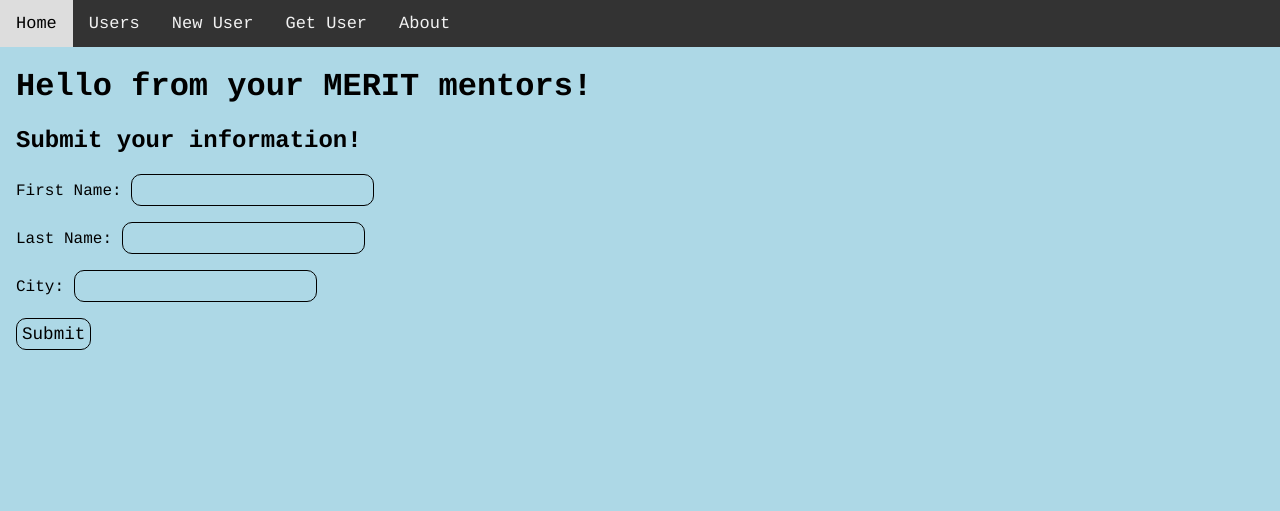
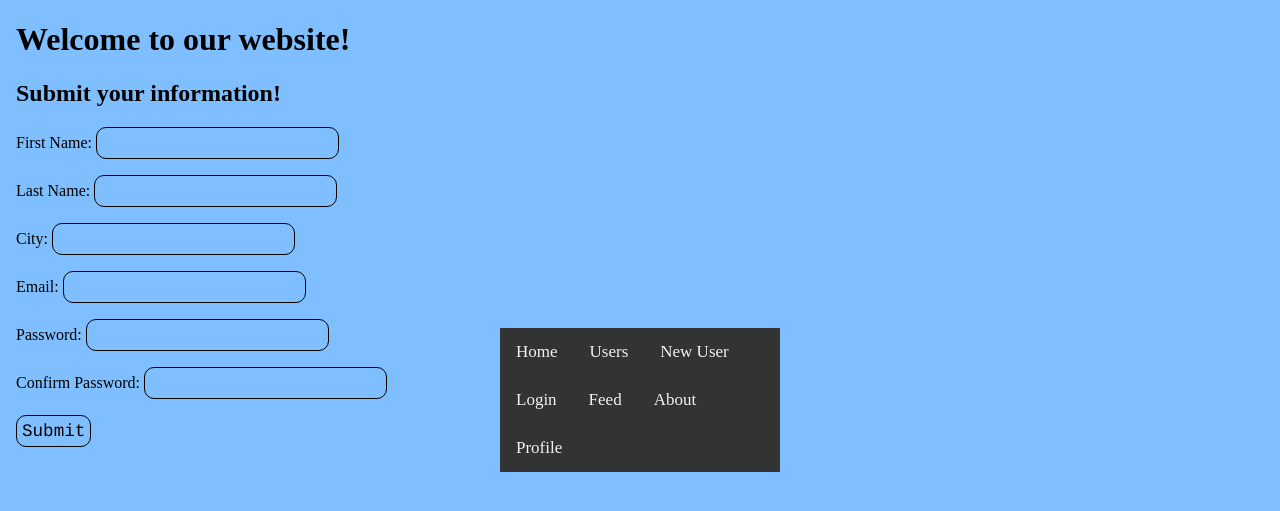
Before and after one commit to Jacqueline-Woo/group-project, a Flask app: page /newUser in a window 1280 px wide. Shown: the top 511 px of the page. Run offline with Flask 2, Linux system fonts and the light colour scheme.

Commit message:
New one combined

```diff
--- /dev/null
+++ b/data/posts.csv
@@ -0,0 +1 @@
+Post
--- /dev/null
+++ b/pyvenv.cfg
@@ -0,0 +1,3 @@
+home = C:\Users\jacki\AppData\Local\Programs\Python\Python39
+include-system-site-packages = false
+version = 3.9.1
--- a/server.py
+++ b/server.py
@@ -1,15 +1,25 @@
 from flask import Flask, render_template, request, redirect, url_for
 import csv
+import os
 
 app = Flask(__name__)
+
+picFolder = os.path.join('static','pics')
+app.config['UPLOAD_FOLDER'] = picFolder
 
 @app.route('/')
 def hello_world():
     return render_template("index.html")
 
+# HTML page?
 @app.route('/about')
-def about():
-    return 'This site was developed by Arpita'
+def about_us():
+   return render_template("about_us.html")
+
+# HTML page?
+@app.route('/profile')
+def profile():
+   return render_template("profile.html")
 
 @app.route('/hello/<uname>')
 def say_hello(uname):
@@ -27,7 +37,10 @@ def return_users():
                 users.append({
                 "fname": row[0],
                 "lname": row[1],
-                "city": row[2]
+                "city": row[2],
+                "email": row[3],
+                "password": row[4],
+                "confirmpassword": row[5]
                 })
             else:
                 first_line = False
@@ -48,40 +61,59 @@ def submit_form():
         fname = userdata["fname"]
         lname = userdata["lname"]
         city = userdata["city"]
-        if( len(fname) < 1 or len(lname) < 1 or len(city) < 1 ):
+        email = userdata["email"]
+        password = userdata["password"]
+        confirmpassword = userdata["confirmpassword"]
+        if( len(fname) < 1 or len(lname) < 1 or len(city) < 1 or len(email) < 1 or len(password) < 1  or len(confirmpassword) < 1 ):
             return render_template("new_user.html", status='Please resubmit with valid information.')
         else:
             with open('data/users.csv', mode='a', newline='') as file:
                 data = csv.writer(file)
-                data.writerow([fname, lname, city])
-            return render_template("new_user.html", status='User added!')
+                data.writerow([fname, lname, city, email, password, confirmpassword])
+            return render_template("feed.html", status='You have successfully created an account!')
+
 
 # HTML form
-@app.route('/getUser')
-def get_user():
-    return render_template("get_user.html")
+@app.route('/login')
+def login():
+    return render_template("login.html")
 
-@app.route('/getUser', methods=["POST"])
-def return_users_by_city():
+@app.route('/login', methods=["POST"])
+def users_login_email_password():
     userdata = dict(request.form)
-    city = userdata["city"]
-    if( len(city) < 1 ):
-        return render_template("get_user.html", status="Invalid City")
+    email = userdata["email"]
+    password = userdata["password"]
+    if( len(password)<10):
+        return render_template("login.html", status="Invalid password, please enter again.")
     with open('data/users.csv') as file:
         data = csv.reader(file, delimiter=',')
         first_line = True
         users = []
         for row in data:
             if not first_line:
-                if( row[2].strip() == city.strip() ):
-                    users.append({
-                    "fname": row[0],
-                    "lname": row[1]
-                    })
+                if( row[3].strip() == email.strip() and row[4].strip() == password.strip() ):
+                    return render_template("feed.html", status="Users found!",users = users)
             else:
                 first_line = False
-    if( len(users) == 0 ):
-        status = "No Users Found for specified city."
-    else:
-        status = "Users found!"
-    return render_template("get_user.html", status=status, users=users)
+
+    if not ( row[3].strip() == email.strip() and row[4].strip() == password.strip() ):
+            return render_template("new_user.html",status = "Don't have accoun't? Regiter now!")
+
+@app.route('/feed')
+def feed():
+    return render_template("feed.html")
+
+@app.route('/feed', methods=["GET", "POST"])
+def submit_post():
+    if request.method == "GET":
+        return redirect(url_for('feed'))
+    elif request.method == "POST":
+        submission = dict(request.form)
+        post = submission["post"]
+        if( len(post) < 1 ):
+            return render_template("feed.html", status='Submission was blank. Please try again.')
+        else:
+            with open('data/posts.csv', mode='a', newline='') as file:
+                data = csv.writer(file)
+                data.writerow([post])
+            return render_template("feed.html", status='Post submitted!')
--- a/static/style.css
+++ b/static/style.css
@@ -1,6 +1,6 @@
 body {
-  font-family: courier;
-  background-color: lightblue;
+  font-family: 'Times New Roman', Times, serif;
+  background-color: #80bfff;
   margin: 0px;
 }
 
@@ -9,9 +9,10 @@ body {
 }
 
 #user_list {
-    background-color: pink;
+    background-color: #ccccff;
     width: 250px;
 }
+
 
 input {
   background: none;
@@ -23,6 +24,11 @@ input {
 }
 
 .topnav {
+  width: 280px;
+  position: absolute;
+  top: 50%;
+  left: 50%;
+  transform: translate(-50%,-50%);
   background-color: #333;
   overflow: hidden;
 }
--- a/templates/index.html
+++ b/templates/index.html
@@ -10,12 +10,14 @@
             <a href="/">Home</a>
             <a href="/users">Users</a>
             <a href="/newUser">New User</a>
-            <a href="/getUser">Get User</a>
+            <a href="/login">Login</a>
+            <a href="/feed">Feed</a>
             <a href="/about">About</a>
+            <a href="/profile">Profile</a>
         </div>
         <div class="bodyContent">
             <h1>
-                Hello from your MERIT mentors!
+                Welcome to our website!
             </h1>
             {% block form %} {% endblock %}
             {% block userList %}
@@ -27,6 +29,15 @@
                 <p>
                   <b>City</b>: {{ user.city }}
                 </p>
+                <p>
+                    <b>Email</b>: {{ user.email }}
+                </p>
+                <p>
+                    <b>Password</b>: {{ user.password }}
+                </p>
+                <p>
+                    <b>ConfirmPassword</b>: {{ user.confirmpassword }}
+                </p>
             {% endfor %}
             {% endblock %}
             </div>
--- a/templates/new_user.html
+++ b/templates/new_user.html
@@ -19,6 +19,9 @@
     <p>First Name: <input type="text" name="fname"></p>
     <p>Last Name: <input type="text" name="lname"></p>
     <p>City: <input type="text" name="city"></p>
+    <p>Email: <input type="text" name="email"></p>
+    <p>Password: <input type="text" name="password"></p>
+    <p>Confirm Password: <input type="text" name="confirmpassword"></p>
     <p><input type="submit"></p>
 </form>
 {% endblock %}
```
Also changed, not shown: data/users.csv (+7 -7 lines), templates/about_us.html (added, +21 -0 lines), templates/feed.html (added, +16 -0 lines), templates/get_user.html (deleted, +0 -25 lines), templates/login.html (+4 -4 lines), templates/profile.html (added, +25 -0 lines), static/pics/OIP.jpg (added), static/pics/pic1.jpg (added), static/pics/pic2.gif (added), static/pics/pic3.gif (added), 1 other file.
